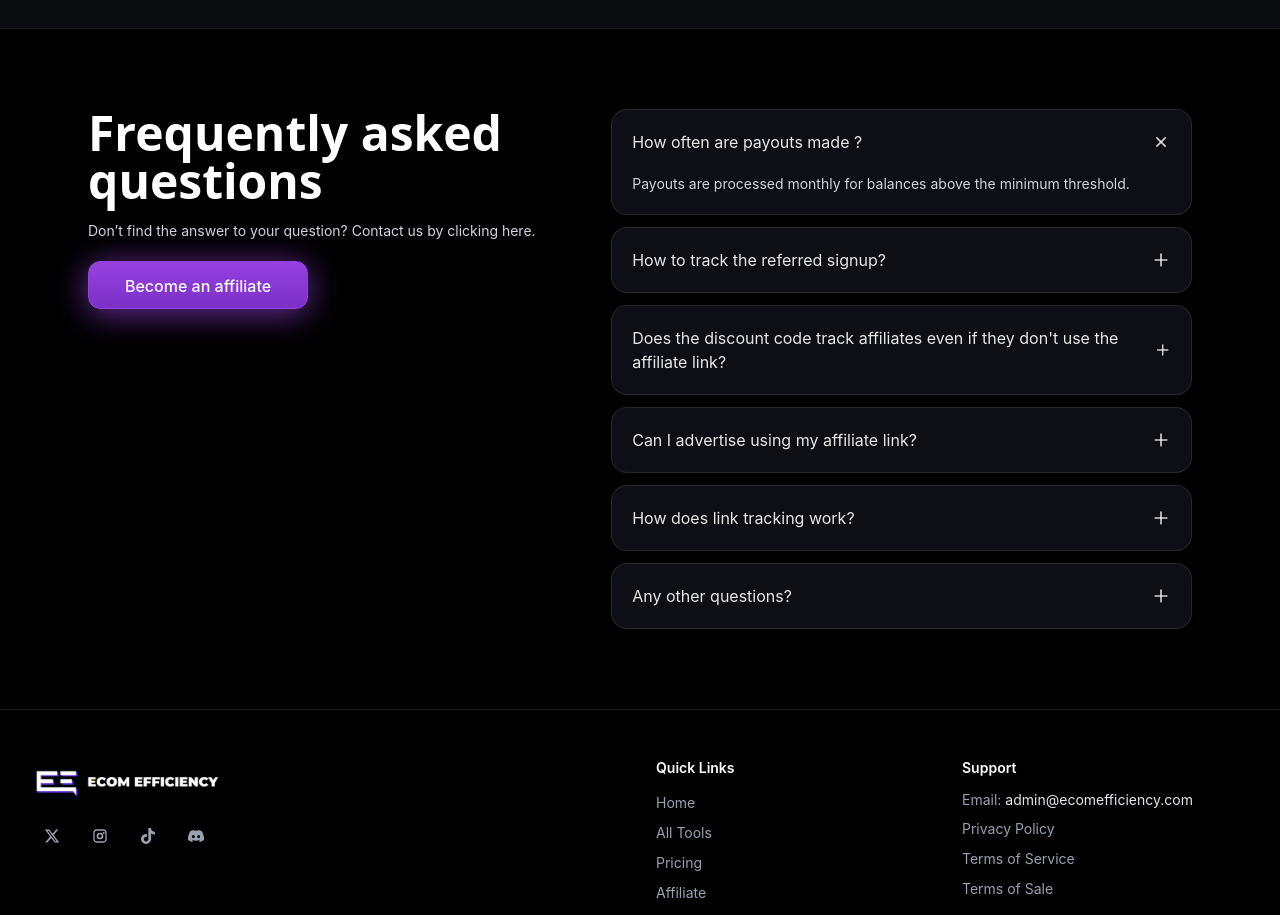
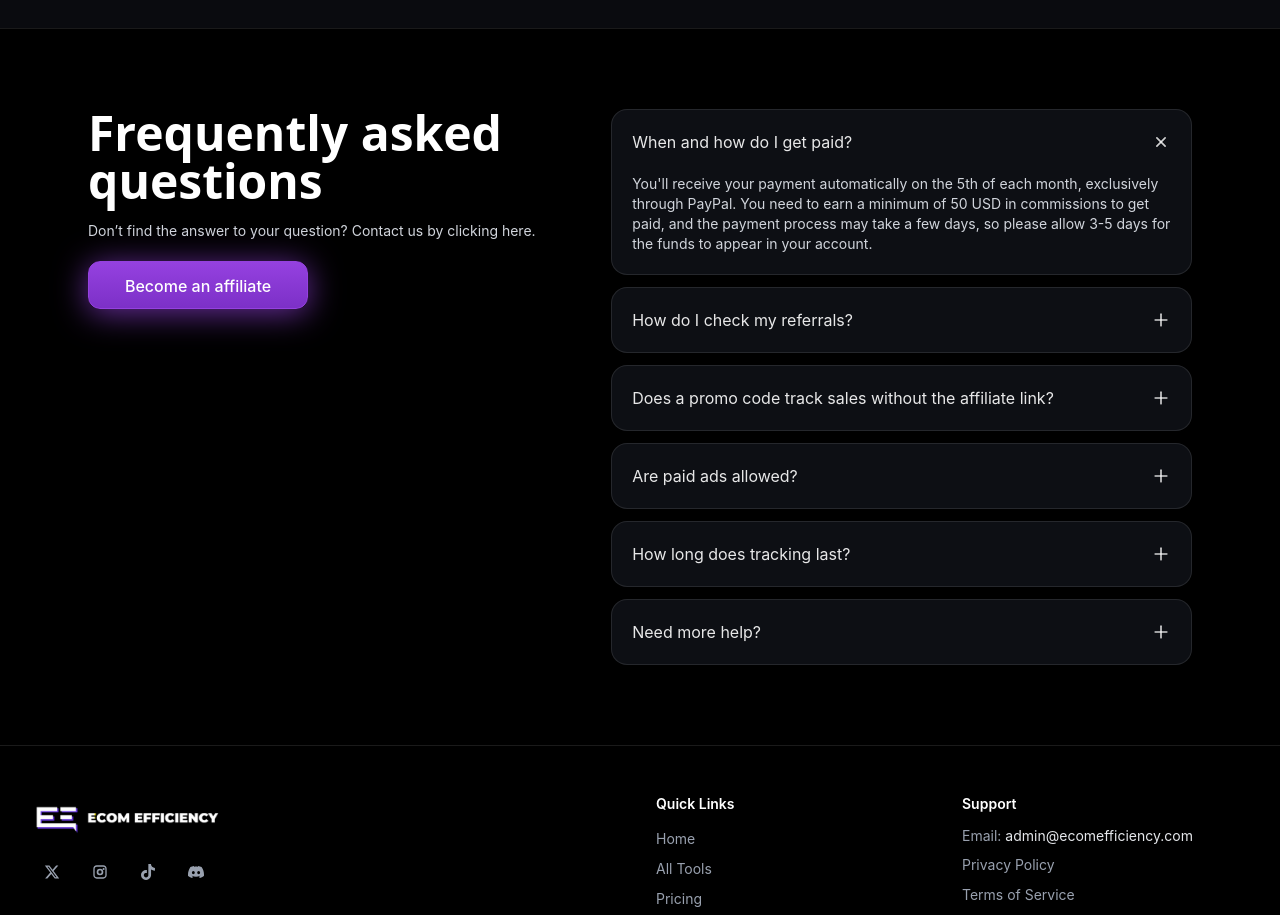
Before and after one commit to antoine78910/ecomefficiency, a Next.js app in the folder next/: page /affiliate in a window 1280 px wide. Shown: the part 1480-2395 px from the top of the page. Built offline with nearby package versions, Linux system fonts and the light colour scheme; no server answers.

Commit message:
content(affiliate): update FAQ answers and order as provided

```diff
--- a/next/src/app/affiliate/page.tsx
+++ b/next/src/app/affiliate/page.tsx
@@ -270,12 +270,30 @@ export default function AffiliatePage() {
 
 function Faq() {
   const items = [
-    { q: 'How often are payouts made ?', a: 'Payouts are processed monthly for balances above the minimum threshold.' },
-    { q: 'How to track the referred signup?', a: 'You will receive a unique link and discount code. Signups using either are credited to you.' },
-    { q: "Does the discount code track affiliates even if they don't use the affiliate link?", a: 'Yes, discount code usage is also attributed to your account.' },
-    { q: 'Can I advertise using my affiliate link?', a: 'Yes, provided your ads follow local regulations and our brand guidelines.' },
-    { q: 'How does link tracking work?', a: 'We use cookies and server-side validations to attribute referrals reliably.' },
-    { q: 'Any other questions?', a: 'Reach out to our support and we will help you set everything up.' },
+    {
+      q: 'When and how do I get paid?',
+      a: "You'll receive your payment automatically on the 5th of each month, exclusively through PayPal. You need to earn a minimum of 50 USD in commissions to get paid, and the payment process may take a few days, so please allow 3-5 days for the funds to appear in your account.",
+    },
+    {
+      q: 'How do I check my referrals?',
+      a: "You can check your referrals by logging into your affiliate account. If you've correctly used your unique referral URL, the information on your dashboard will be accurate.",
+    },
+    {
+      q: 'Does a promo code track sales without the affiliate link?',
+      a: "Yes, absolutely. If a customer purchases a subscription using your promo code without going through your affiliate link, the sale will be credited to your affiliate account just as if they had used your affiliate link. So, you can promote Trendtrack on your videos and tell your audience to subscribe using your discount code to get affiliate sales.",
+    },
+    {
+      q: 'Are paid ads allowed?',
+      a: 'Paid ads are not allowed. If you use paid advertising, your commissions will not be paid. We conduct regular checks and may ask you to provide proof of the methods you used to generate sales if there is any doubt.',
+    },
+    {
+      q: 'How long does tracking last?',
+      a: 'Cookies and tracking codes monitor your referrals for 30 days. Each time someone clicks your link or uses your code, the 30-day tracking is refreshed. Even if they leave and come back later without clicking again, you still get the credit.',
+    },
+    {
+      q: 'Need more help?',
+      a: 'If you have any more questions, you can ask Hugo by email at admin@ecomefficiency.com',
+    },
   ];
   const [open, setOpen] = React.useState<number | null>(0);
   return (
```
